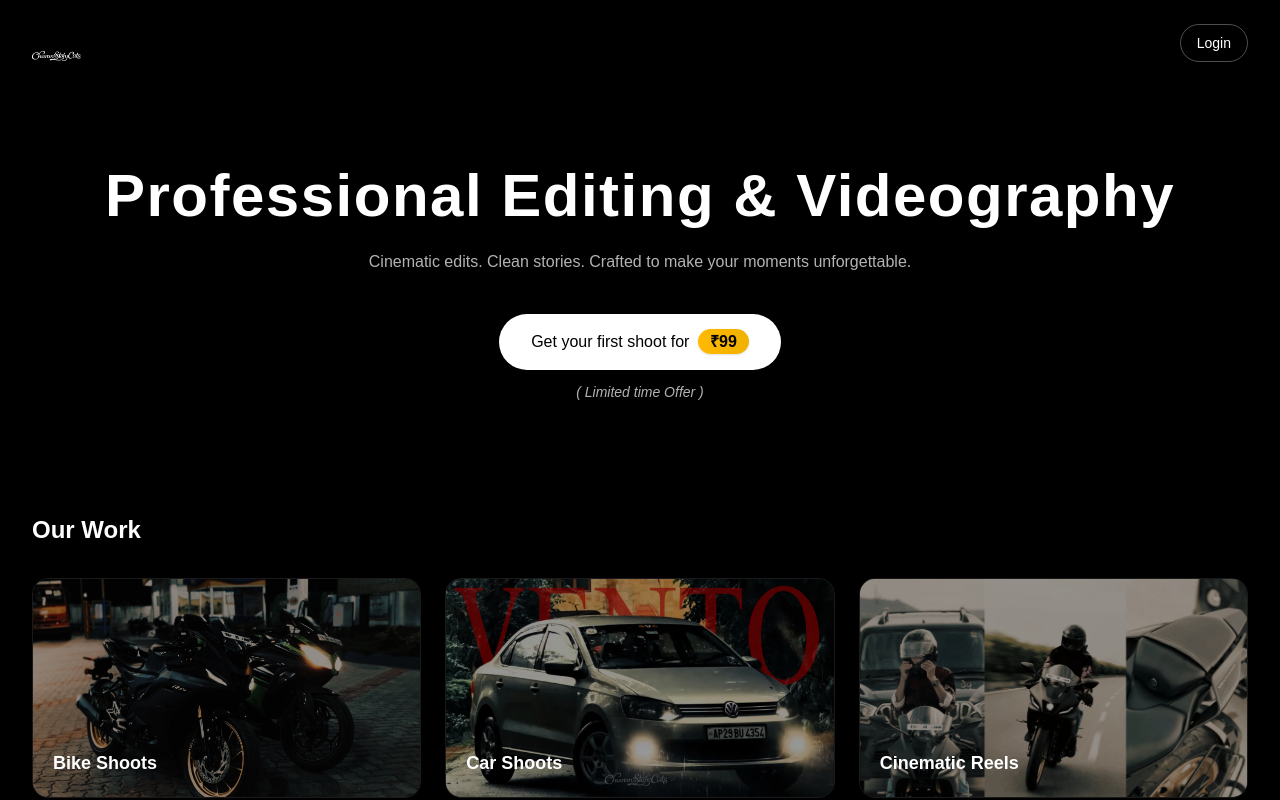
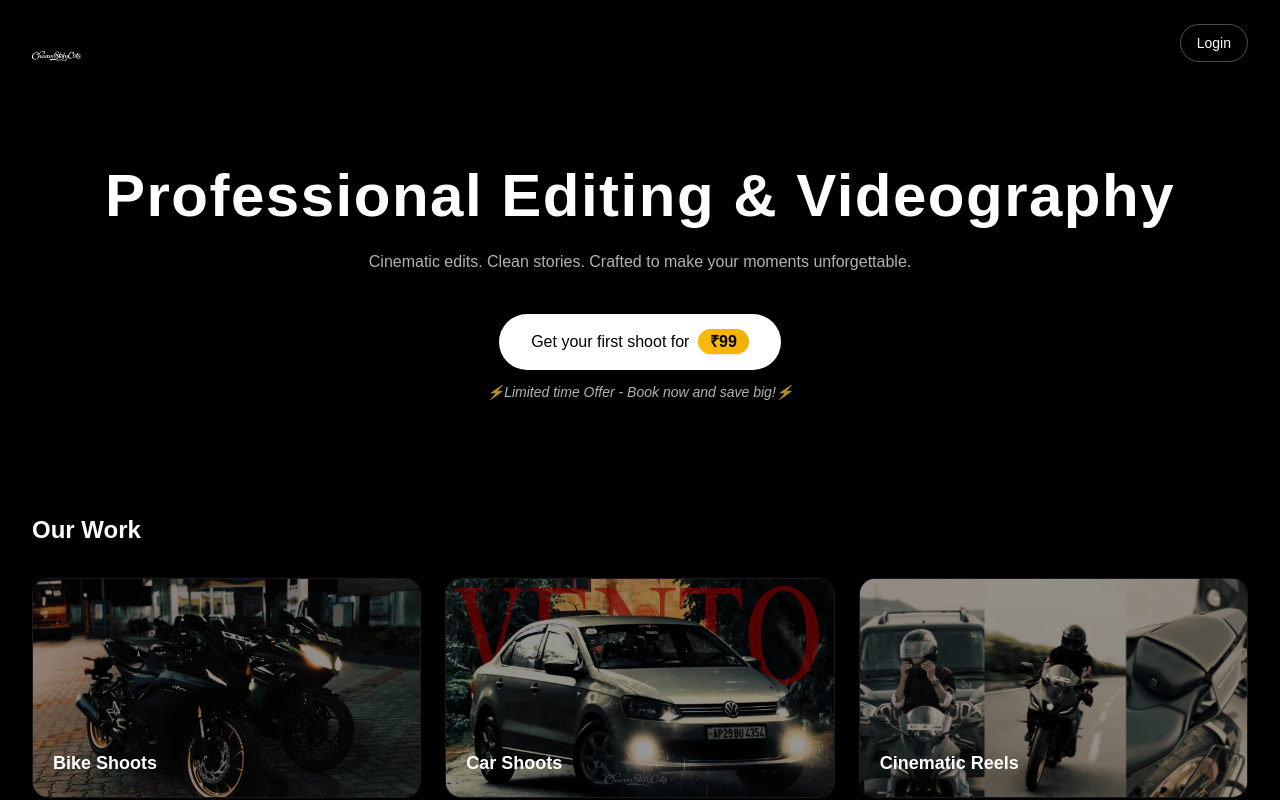
Before and after one commit to saicharan181719/charanstorycuts, a Next.js app: page / in a window 1280 px wide. Shown: the top 800 px of the page. Built offline with nearby package versions, Linux system fonts and the light colour scheme; no server answers.

Commit message:
added glow below the button

```diff
--- a/app/page.tsx
+++ b/app/page.tsx
@@ -69,7 +69,7 @@ export default function HomePage() {
           transition={{ duration: 0.6, delay: 0.35 }}
           whileHover={{ scale: 1.05 }}
           onClick={handleBook}
-          className="mt-10 bg-white text-black px-8 py-4 rounded-full font-medium transition cursor-pointer"
+          className="mt-10 bg-white text-black px-8 py-4 rounded-full font-medium transition cursor-pointer shadow-lg hover:shadow-yellow-500/30"
         >
           Get your first shoot for{" "}
           <span className="ml-1 px-3 py-1 rounded-full bg-gradient-to-r from-amber-400 to-yellow-500 text-black font-semibold shadow-sm">
@@ -83,7 +83,7 @@ export default function HomePage() {
           transition={{ delay: 0.35 }}
           className="mt-3 text-white/70 max-w-xl text-sm italic"
         >
-          ( Limited time Offer )
+          ⚡Limited time Offer - Book now and save big!⚡
         </motion.p>
       </section>
 
```
